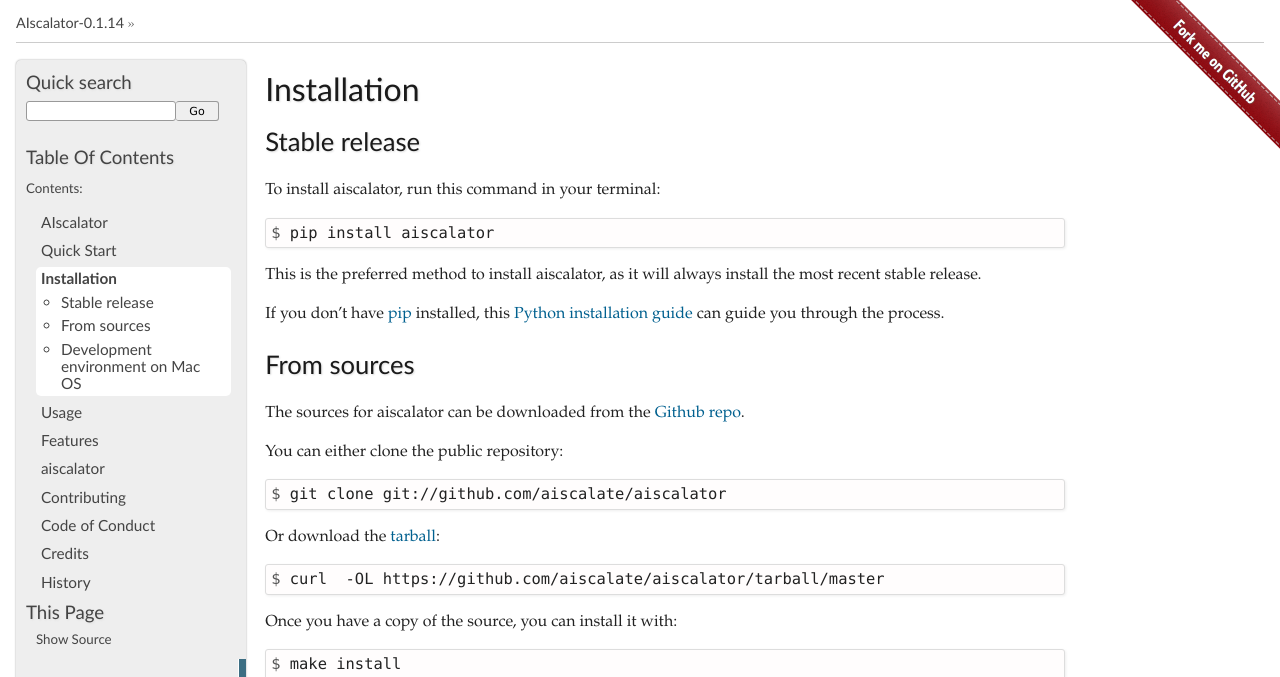
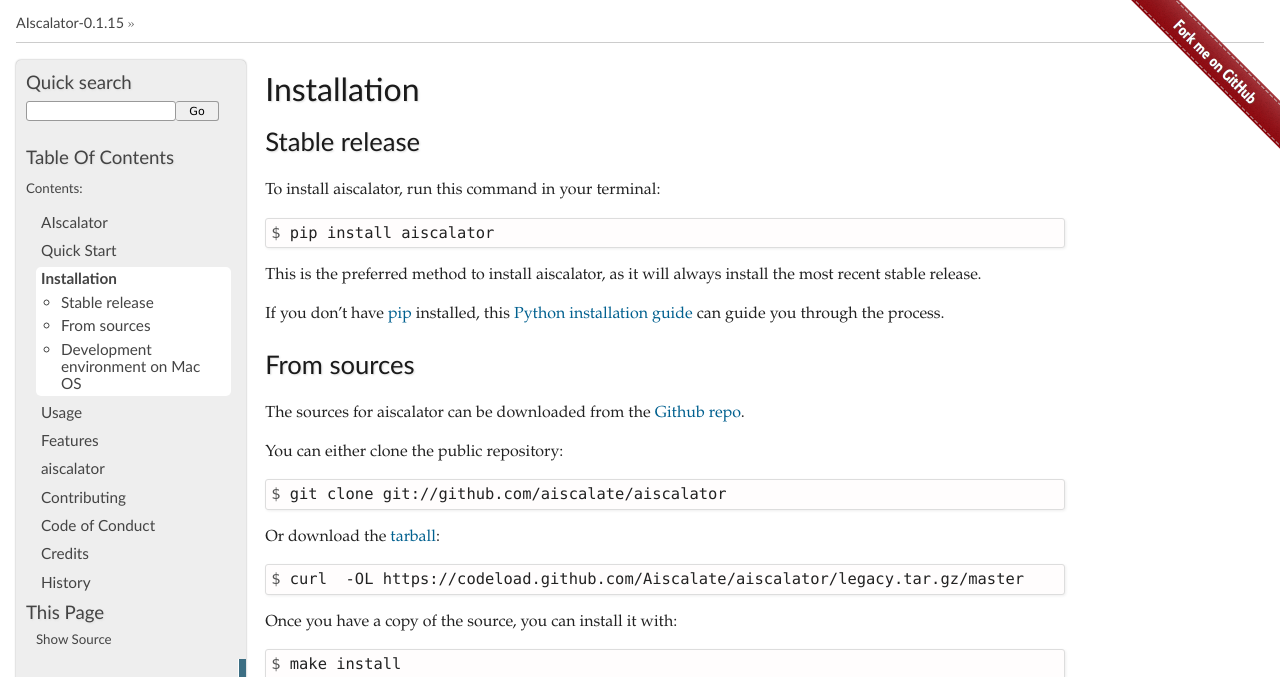
Before and after one commit to Aiscalate/aiscalator, a Sphinx documentation site: the page built from docs/installation.rst, in a window 1280 px wide. Shown: the top 677 px of the page. Built offline with Sphinx 7.4.7, drawn with Linux system fonts in a browser that asks for light colours.

Commit message:
Bump version: 0.1.14 → 0.1.15

```diff
--- a/AUTHORS.rst
+++ b/AUTHORS.rst
@@ -37,7 +37,7 @@ This software uses the following open source components:
 .. _Docker-Airflow: https://github.com/puckel/docker-airflow
 .. _Papermill: https://github.com/nteract/papermill
 .. _PyHOCON: https://github.com/chimpler/pyhocon
-.. _Cookiecutter: https://github.com/audreyr/cookiecutter
+.. _Cookiecutter: https://github.com/cookiecutter/cookiecutter
 .. _`audreyr/cookiecutter-pypackage`: https://github.com/audreyr/cookiecutter-pypackage
 .. _`ionelmc/cookiecutter-pylibrary`: https://github.com/ionelmc/cookiecutter-pylibrary
 
--- a/docs/conf.py
+++ b/docs/conf.py
@@ -33,7 +33,7 @@ project = 'AIscalator'
 year = '2018'
 author = 'Christophe Duong'
 copyright = '{0}, {1}'.format(year, author)
-version = release = '0.1.14'
+version = release = '0.1.15'
 
 pygments_style = 'trac'
 # Add any paths that contain templates here, relative to this directory.
--- a/docs/installation.rst
+++ b/docs/installation.rst
@@ -39,7 +39,7 @@ Or download the `tarball`_:
 
 .. code-block:: console
 
-    $ curl  -OL https://github.com/aiscalate/aiscalator/tarball/master
+    $ curl  -OL https://codeload.github.com/Aiscalate/aiscalator/legacy.tar.gz/master
 
 Once you have a copy of the source, you can install it with:
 
--- a/resources/example/example.conf
+++ b/resources/example/example.conf
@@ -1,4 +1,4 @@
-aiscalator.version             = 0.1.14
+aiscalator.version             = 0.1.15
 // Note that all fields ending by '_path' refer to relative
 // paths from the location of this configuration file
 
--- a/setup.py
+++ b/setup.py
@@ -65,7 +65,7 @@ description = 'AIscalate your Jupyter Notebook Prototypes ' \
 
 setup(
     name='aiscalator',
-    version='0.1.14',
+    version='0.1.15',
     license='Apache Software License 2.0',
     description=description,
     long_description='%s\n%s' % (
--- a/src/aiscalator/__init__.py
+++ b/src/aiscalator/__init__.py
@@ -19,4 +19,4 @@ Aiscalator Module: CLI to AIscalate
 """
 __author__ = """Christophe Duong"""
 __email__ = 'chris@aiscalate.com'
-__version__ = '0.1.14'
+__version__ = '0.1.15'
--- a/src/aiscalator/config/template/aiscalator.conf
+++ b/src/aiscalator/config/template/aiscalator.conf
@@ -106,7 +106,7 @@ aiscalator {
         // Aiscalator's version of when this configuration was produced
         // this is to record the schema of the file at that
         // time in case, it needs to be changed and migrated later.
-        since_version = 0.1.14
+        since_version = 0.1.15
         // date of when this configuration file was generated.
         created_on = generation_date
         user {
--- a/src/aiscalator/config/template/step.conf
+++ b/src/aiscalator/config/template/step.conf
@@ -1,5 +1,5 @@
 
-aiscalator.version             = 0.1.14
+aiscalator.version             = 0.1.15
 
 // Note that all fields ending by '_path' refer to relative
 // paths from the location of this configuration file
```
Also changed, not shown: README.rst (+4 -4 lines), .bumpversion.cfg, .bumpversion_release.cfg, 1 other file.
